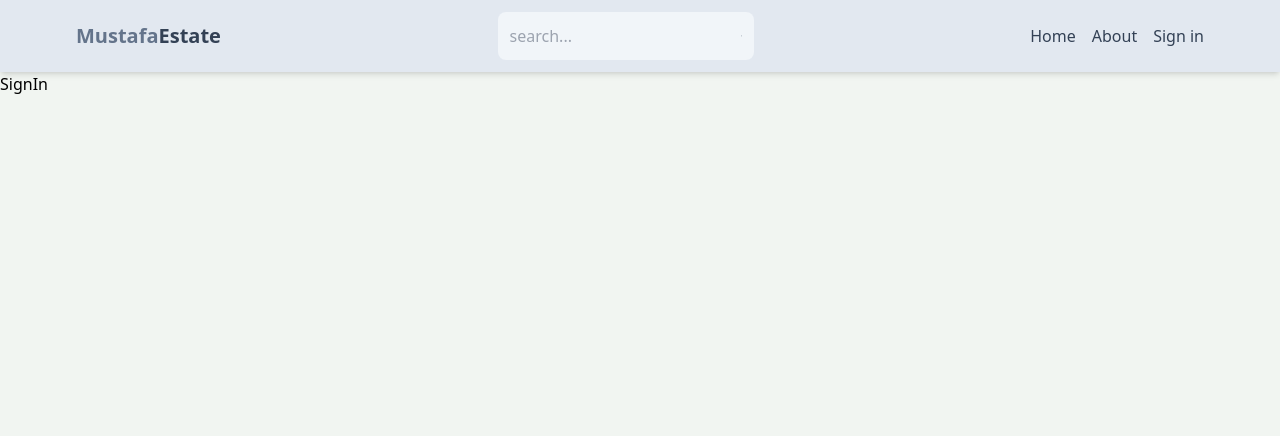
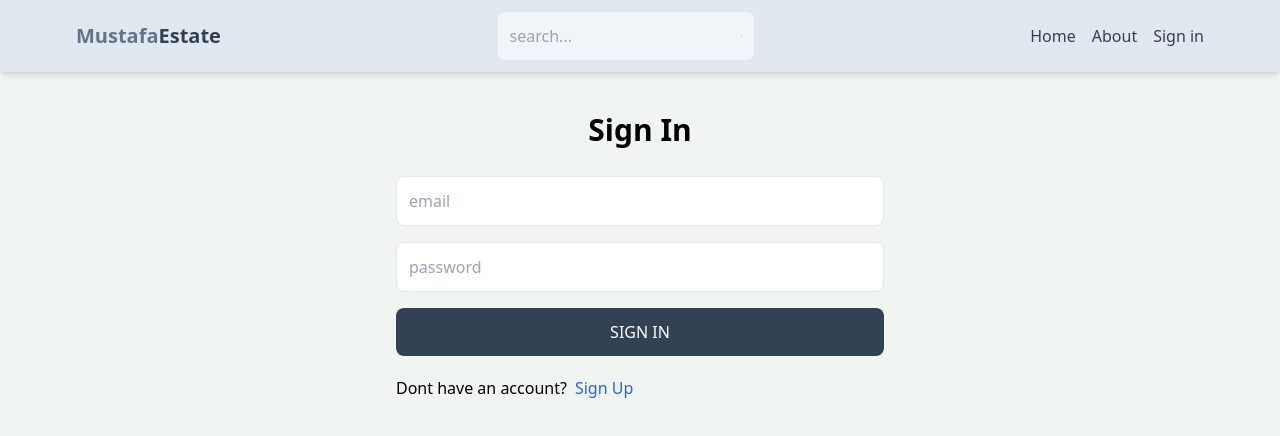
Before and after one commit to Mustafaelhdad/mern-estate, a React (Vite) app in the folder client/: page /sign-in in a window 1280 px wide. Shown: the top 436 px of the page. Built offline with nearby package versions, Linux system fonts and the light colour scheme.

Commit message:
complete sign in page functionality

```diff
--- a/client/src/pages/SignIn.jsx
+++ b/client/src/pages/SignIn.jsx
@@ -1,7 +1,90 @@
-import React from "react";
+import React, { useState } from "react";
+import axios from "axios";
+import { Link, useNavigate } from "react-router-dom";
 
 function SignIn() {
-  return <div>SignIn</div>;
+  const [formDate, setFormData] = useState({});
+  const [error, setError] = useState(null);
+  const [loading, setLoading] = useState(false);
+
+  const navigate = useNavigate();
+
+  const handleChange = (e) => {
+    setFormData({
+      ...formDate,
+      [e.target.id]: e.target.value,
+    });
+  };
+
+  const handleSubmit = async (e) => {
+    e.preventDefault();
+    setLoading(true);
+
+    await axios
+      .post("/api/auth/signin", formDate, {
+        headers: {
+          "Content-Type": "application/json",
+        },
+      })
+      .then((res) => {
+        console.log(res);
+        setLoading(false);
+        setError(null);
+        navigate("/");
+      })
+      .catch((err) => {
+        setLoading(false);
+        const errorMessage = err.response?.data?.message || "An error occurred";
+
+        setError(errorMessage);
+      });
+  };
+
+  return (
+    <div className="p-3 max-w-lg mx-auto">
+      <h1 className="text-3xl text-center font-semibold my-7">Sign In</h1>
+
+      <form onSubmit={handleSubmit} className="flex flex-col gap-4">
+        <input
+          type="email"
+          placeholder="email"
+          className="border p-3 rounded-lg"
+          id="email"
+          onChange={handleChange}
+        />
+        <input
+          type="password"
+          placeholder="password"
+          className="border p-3 rounded-lg"
+          id="password"
+          onChange={handleChange}
+        />
+
+        <button
+          disabled={loading}
+          className="bg-slate-700 text-white p-3 rounded-lg uppercase hover:opacity-95 disabled:opacity-80"
+        >
+          {loading ? "Loading..." : "Sign In"}
+        </button>
+      </form>
+
+      <div className="flex gap-2 mt-5">
+        <p>Dont have an account?</p>
+        <Link to={"/sign-up"}>
+          <span className="text-blue-600 hover:text-blue-700">Sign Up</span>
+        </Link>
+      </div>
+
+      {error && (
+        <div
+          className="p-4 my-4 text-sm text-red-800 rounded-lg bg-red-50 dark:bg-gray-800 dark:text-red-400"
+          role="alert"
+        >
+          {error}
+        </div>
+      )}
+    </div>
+  );
 }
 
 export default SignIn;
--- a/client/src/pages/SignUp.jsx
+++ b/client/src/pages/SignUp.jsx
@@ -1,8 +1,6 @@
-import React, { useEffect, useState } from "react";
+import React, { useState } from "react";
 import axios from "axios";
 import { Link, useNavigate } from "react-router-dom";
-// import { ToastContainer, toast } from "react-toastify";
-// import "react-toastify/dist/ReactToastify.css";
 
 function SignUp() {
   const [formDate, setFormData] = useState({});
@@ -17,9 +15,6 @@
       [e.target.id]: e.target.value,
     });
   };
-
-  const notify = () => toast("Wow so easy!");
-  // const notify = () => toast.error("Error happened");
 
   const handleSubmit = async (e) => {
     e.preventDefault();
@@ -42,14 +37,8 @@
         const errorMessage = err.response?.data?.message || "An error occurred";
 
         setError(errorMessage);
-        // notify();
-        // console.log(err);
       });
   };
-
-  useEffect(() => {
-    // error && notify();
-  }, [error]);
 
   return (
     <div className="p-3 max-w-lg mx-auto">
```
Also changed, not shown: 1 other file (tests, documents, lock files or other folders).
